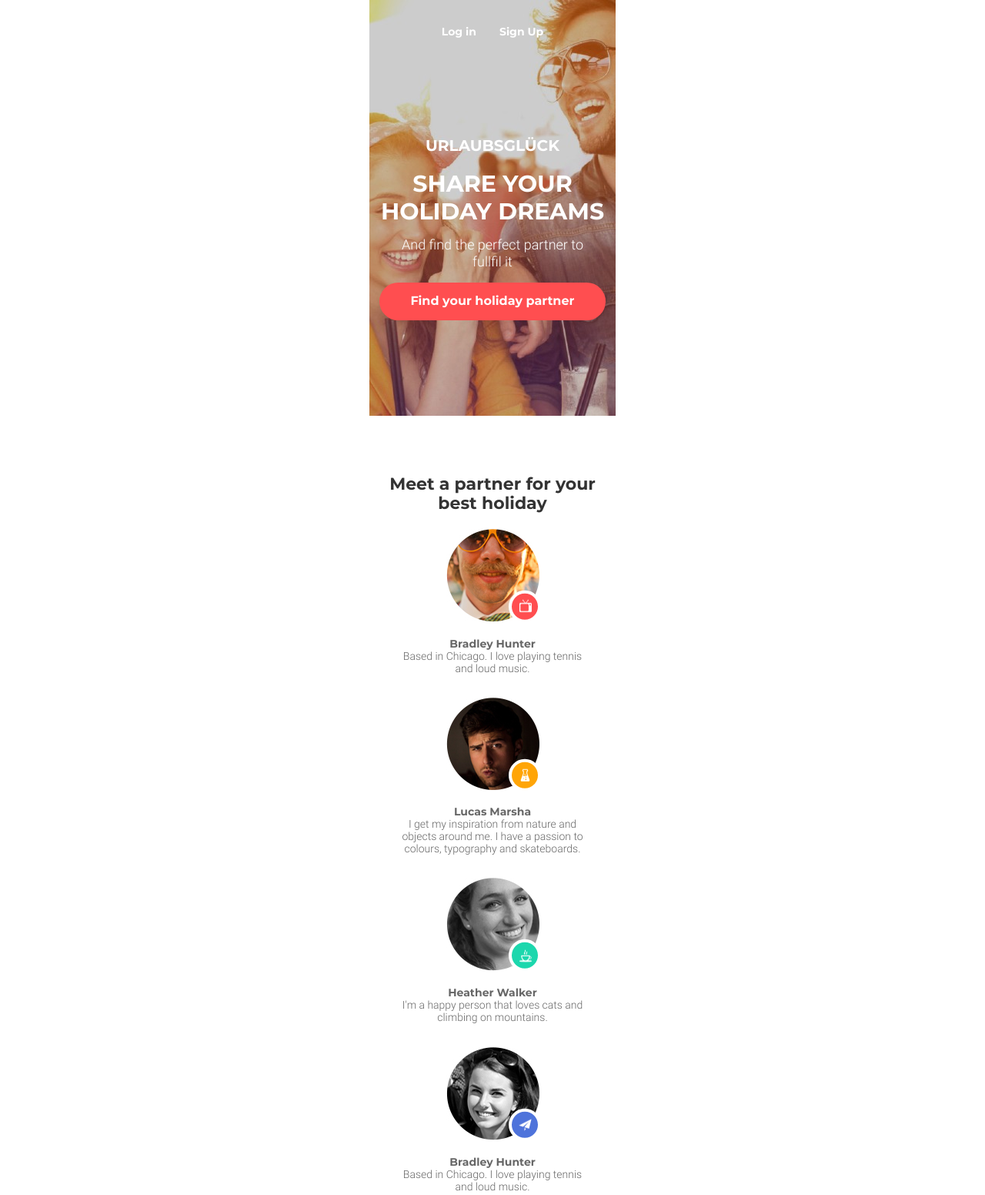
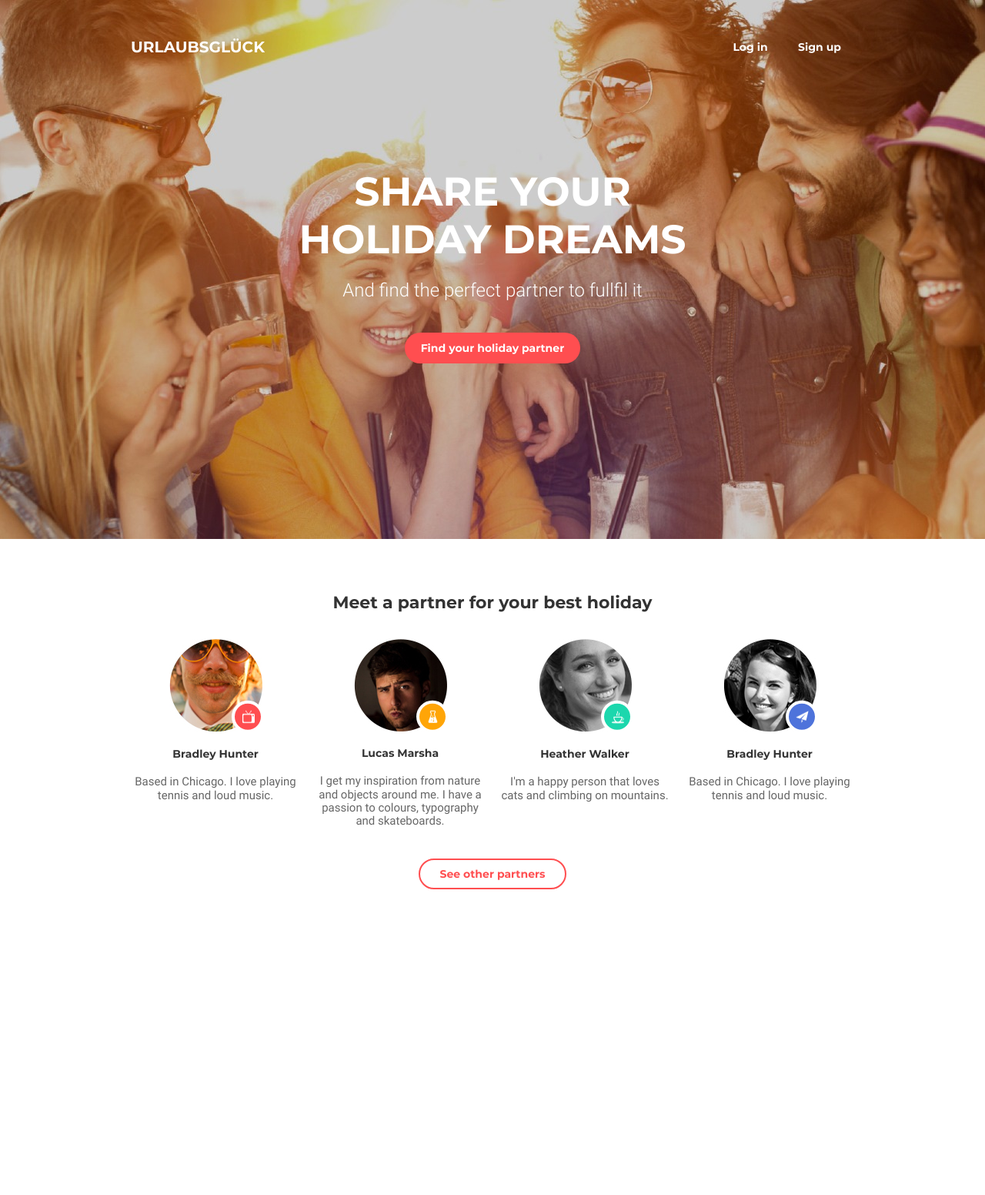
Before and after one commit to Kristina-zh/CSS-HTML, a plain HTML site: page module-08/index.html in a window 1280 px wide. Shown: the top 1552 px of the page at 77% size. After the commit the page ends 1185 px from the top, so only its background shows below. Drawn offline with Linux system fonts and the light colour scheme.

Commit message:
added module-08

```diff
--- a/module-05/css/styles.css
+++ b/module-05/css/styles.css
@@ -92,7 +92,7 @@ body {
   margin: 0 auto;
   color: #ffffff;
   background-image: linear-gradient(rgba(0, 0, 0, 0.5), rgba(0, 0, 0, 0.5)),
-    url("../img/slide4.jpeg");
+    url("img/Tablet.jpg");
   background-size: cover;
   background-position: center;
 }
--- a/module-08/css/styles.css
+++ b/module-08/css/styles.css
@@ -58,6 +58,7 @@ img {
 
 .container {
   width: 320px;
+  padding: 0 20px;
   margin: auto;
   text-align: center;
 }
@@ -65,12 +66,22 @@ img {
 /* header */
 
 header.page__header {
-  background-image: url("../img/background.jpeg");
+  background-image: url("../img/Mobile.jpg");
   background-repeat: no-repeat;
+  background-size: cover;
+  background-position: center;
   height: 540px;
   font-weight: 700;
   font-family: "Montserrat", sans-serif;
   color: white;
+}
+
+.nav__box {
+  padding-top: 20px;
+}
+
+.page__nav {
+  margin-bottom: 34px;
 }
 
 .site__logo {
@@ -78,18 +89,15 @@ header.page__header {
   text-transform: uppercase;
   text-decoration: none;
   color: white;
-  margin-bottom: 40px;
   font-weight: 700;
   font-family: "Montserrat", sans-serif;
 }
 
 .site__nav {
   list-style: none;
-  padding: 0;
   display: flex;
   justify-content: center;
-  padding-top: 32px;
-  margin-bottom: 128px;
+  margin-bottom: 114px;
 }
 
 .site__nav a {
@@ -98,7 +106,16 @@ header.page__header {
   font-size: 14px;
   font-weight: 700;
   font-family: "Montserrat", sans-serif;
-  padding: 10px 15px;
+  width: 90px;
+  height: 34px;
+  display: flex;
+  align-items: center;
+  justify-content: center;
+  border: 2px solid transparent;
+}
+
+.site__nav a:nth-of-type(n + 2) {
+  margin-right: 0;
 }
 
 .site__nav a:hover,
@@ -107,7 +124,7 @@ header.page__header {
   border-radius: 20px;
 }
 
-.site__nav a:hover {
+.site__nav :hover {
   opacity: 1;
 }
 
@@ -115,26 +132,29 @@ h1 {
   font-size: 30px;
   text-transform: uppercase;
   line-height: 36px;
-  margin-bottom: 14px;
+  margin: 0;
+  margin-bottom: 10px;
 }
 
 p.promo {
   font-size: 18px;
   line-height: 22px;
-  margin-bottom: 16px;
+  margin-bottom: 12px;
   font-weight: 300;
   font-family: "Roboto", sans-serif;
-  padding: 0 40px;
+  padding: 0 20px;
 }
 
 button.promo {
   background-color: #ff4e50;
   color: white;
   border-radius: 30px;
-  padding: 15px 40px;
+  height: 40px;
+  width: 280px;
   border: none;
   font-weight: 700;
   font-family: "Montserrat", sans-serif;
+  font-size: 14px;
 }
 
 /*partners  */
@@ -142,31 +162,30 @@ button.promo {
 .partners {
   font-weight: 700;
   font-family: "Montserrat", sans-serif;
+}
+
+section.partners {
   margin-bottom: 30px;
+  padding-top: 72px;
 }
 
 .partners__box {
-  width: 249px;
+  width: 220px;
   text-align: center;
-  display: flex;
+  /* display: flex; */
+  margin: 0 auto;
+  padding: 0;
 }
 
 h2 {
   font-size: 22px;
   /* letter-spacing: -0.5em; */
   color: #333333;
-  padding-top: 76px;
   margin-bottom: 20px;
 }
 
-/* .partners__box {
-  padding-top: 78px;
-  margin-bottom: 103px;
-} */
-
 .partners__list {
   list-style: none;
-  /* padding: 0; */
   font-size: 14px;
 }
 
@@ -177,6 +196,17 @@ h2 {
 .partners__list__item {
   margin-bottom: 30px;
   color: #666666;
+}
+
+.partners__list__name {
+  color: #333333;
+  margin-bottom: 20px;
+}
+
+.partners__list__desc {
+  font-family: "Roboto";
+  font-weight: 400;
+  font-size: 15px;
 }
 
 .icon-1::before {
@@ -253,7 +283,152 @@ button.partners {
   background: white;
   color: #ff4e50;
   border-radius: 30px;
-  padding: 10px 80px;
   font-weight: 700;
   font-family: "Montserrat", sans-serif;
+  font-size: 14px;
+  height: 40px;
+  width: 280px;
 }
+
+/* Tablet */
+
+@media (min-width: 768px) {
+  .container {
+    width: 768px;
+  }
+
+  header.page__header {
+    background-image: linear-gradient(
+        rgba(26, 25, 21, 0.3),
+        rgba(26, 25, 21, 0.3)
+      ),
+      url("../img/Tablet.jpg");
+    background-color: rgb(26, 25, 21);
+    /* background-repeat: no-repeat;
+    background-size: cover;
+    background-position: center; */
+    height: 700px;
+  }
+
+  .site__nav {
+    margin-bottom: 0px;
+    padding: 0;
+  }
+
+  /* .nav__item:nth-of-type(1) {
+margin-right: 10px;
+} */
+
+  .nav__box {
+    padding: 0;
+  }
+
+  section.partners {
+    padding: 0;
+    padding-top: 75px;
+  }
+
+  .page__nav {
+    display: flex;
+    flex-direction: row-reverse;
+    justify-content: space-between;
+    padding: 0 50px;
+    padding-top: 44px;
+    align-items: center;
+    margin-bottom: 154px;
+  }
+
+  .partners__list__item {
+    width: 236px;
+  }
+
+  h1 {
+    font-size: 52px;
+    line-height: 62px;
+    padding: 0 100px;
+    margin-bottom: 24px;
+  }
+
+  h2 {
+    margin-bottom: 35px;
+  }
+
+  p.promo {
+    font-size: 24px;
+    margin-bottom: 30px;
+  }
+
+  button.promo {
+    width: 228px;
+  }
+
+  button.partners {
+    width: 192px;
+  }
+
+  .partners__list {
+    display: flex;
+    flex-wrap: wrap;
+    /* flex-direction: column; */
+    justify-content: space-between;
+  }
+
+  .partners__list__item {
+    margin-bottom: 56px;
+    width: 236px;
+  }
+
+  .partners__box {
+    width: 492px;
+  }
+}
+
+
+/* Desktop */
+
+@media (min-width: 940px) {
+  .container {
+    width: 940px;
+  }
+
+  header.page__header {
+    background-image: url("../img/Desktop.jpg");
+    background-color: rgb(26, 25, 21);
+    /* background-repeat: no-repeat;
+    background-size: cover;
+    background-position: center; */
+  }
+
+  .page__nav {
+    padding: 0;
+    padding-top: 44px;
+    margin-bottom: 140px;
+  }
+
+  .site__nav {
+    margin-bottom: 0px;
+    padding: 0;
+  }
+
+  h1.promo {
+    padding: 0 200px;
+  }
+
+  p.promo {
+    margin-bottom: 44px;
+  }
+
+  section.partners {
+    padding-top: 70px;
+  }
+
+  .partners__list {
+    display: flex;
+    justify-content: space-between;
+  }
+
+  .partners__list__item {
+    width: 220px;
+    margin-bottom: 40px;
+  }
+}
--- a/module-08/index.html
+++ b/module-08/index.html
@@ -2,17 +2,19 @@
 <html lang="en">
   <head>
     <meta charset="utf-8" />
+    <meta name="viewport" content="width=device-width, initial-scale=1.0" />
     <title>Module8</title>
     <link rel="stylesheet" href="./css/normalize.css" />
     <link rel="stylesheet" href="./css/styles.css" />
   </head>
 
   <body>
-    <header class="page__header container">
-      <nav class="page__nav container">
+    <header class="page__header">
+      <div class="container nav__box">
+        <nav class="page__nav">
           <ul class="site__nav">
             <li class="nav__item"><a class="nav__link" href="#">Log in</a></li>
-          <li class="nav__item"><a class="nav__link" href="#">Sign Up</a></li>
+            <li class="nav__item"><a class="nav__link" href="#">Sign up</a></li>
           </ul>
           <a href="" class="site__logo">
             <p class="logo">URLAUBSGLÜCK</p>
@@ -21,44 +23,59 @@
         <h1 class="promo">Share your holiday dreams</h1>
         <p class="promo">And find the perfect partner to fullfil it</p>
         <button class="promo">Find your holiday partner</button>
+      </div>
     </header>
-
 
     <main>
       <section class="partners container">
         <h2>Meet a partner for your best holiday</h2>
-          <div class="partners__box partners container">
-
-          <ul class="partners__list container">
+        <div class="partners__box container">
+          <ul class="partners__list">
             <li class="partners__list__item icon-1">
-              <img class="partners__img" src="img/partners/1.jpg" alt="Bradley Hunter">
-              <p class="service__list__name">Bradley Hunter</p>
-              <p class="service__list__desc">
+              <img
+                class="partners__img"
+                src="img/partners/1.jpg"
+                alt="Bradley Hunter"
+              />
+              <p class="partners__list__name">Bradley Hunter</p>
+              <p class="partners__list__desc">
                 Based in Chicago. I love playing tennis and loud music.
               </p>
             </li>
 
             <li class="partners__list__item icon-2">
-                <img class="partners__img" src="img/partners/2.jpg" alt="Lucas Marsha">
-              <p class="service__list__name">Lucas Marsha</p>
-              <p class="service__list__desc">
-                  I get my inspiration from nature and objects around me. I have a passion to colours, typography and skateboards.
-
+              <img
+                class="partners__img"
+                src="img/partners/2.jpg"
+                alt="Lucas Marsha"
+              />
+              <p class="partners__list__name">Lucas Marsha</p>
+              <p class="partners__list__desc">
+                I get my inspiration from nature and objects around me. I have a
+                passion to colours, typography and skateboards.
               </p>
             </li>
 
             <li class="partners__list__item icon-3">
-                <img class="partners__img" src="img/partners/3.jpg" alt="Heather Walker">
-              <p class="service__list__name">Heather Walker</p>
-              <p class="service__list__desc">
+              <img
+                class="partners__img"
+                src="img/partners/3.jpg"
+                alt="Heather Walker"
+              />
+              <p class="partners__list__name">Heather Walker</p>
+              <p class="partners__list__desc">
                 I'm a happy person that loves cats and climbing on mountains.
               </p>
             </li>
 
             <li class="partners__list__item icon-4">
-                <img class="partners__img" src="img/partners/4.jpg" alt="Bradley Hunter">
-                <p class="service__list__name">Bradley Hunter</p>
-                <p class="service__list__desc">
+              <img
+                class="partners__img"
+                src="img/partners/4.jpg"
+                alt="Bradley Hunter"
+              />
+              <p class="partners__list__name">Bradley Hunter</p>
+              <p class="partners__list__desc">
                 Based in Chicago. I love playing tennis and loud music.
               </p>
             </li>
```
Also changed, not shown: module-08/img/Desktop.jpg (added), module-08/img/Mobile.jpg (renamed from module-08/img/background.jpeg), module-08/img/Tablet.jpg (added), 1 other file. Lines whose indentation alone changed are shown as unchanged.
